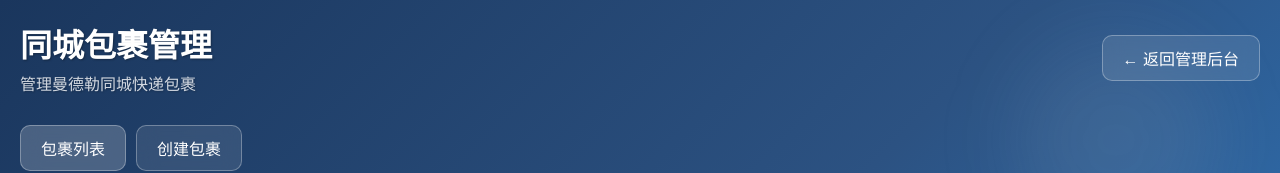
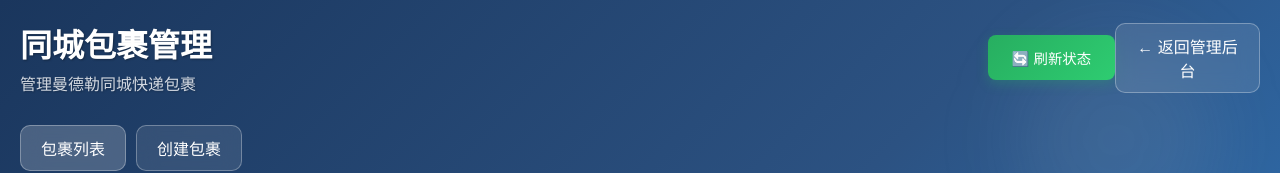
Before and after one commit to huangdelun16-lgtm/ml-express, a React (Create React App) app: page /admin/city-packages in a window 1280 px wide. Shown: the top 173 px of the page. Built offline with nearby package versions, Linux system fonts and the light colour scheme; no server answers; the database is empty; the HTML template or start-up script is replaced by a standard one.

Commit message:
Connect courier scan pickup to web status update

```diff
--- a/src/pages/CityPackages.tsx
+++ b/src/pages/CityPackages.tsx
@@ -42,6 +42,13 @@ const CityPackages: React.FC = () => {
   // 加载包裹数据
   useEffect(() => {
     loadPackages();
+
+    // 设置定时刷新，每30秒刷新一次包裹状态
+    const refreshInterval = setInterval(() => {
+      loadPackages();
+    }, 30000);
+
+    return () => clearInterval(refreshInterval);
   }, []);
 
   const loadPackages = async () => {
@@ -305,6 +312,7 @@ const CityPackages: React.FC = () => {
         position: 'relative',
         zIndex: 1
       }}>
+        <div style={{ display: 'flex', justifyContent: 'space-between', alignItems: 'center', width: '100%' }}>
           <div>
             <h1 style={{ fontSize: '2rem', margin: 0, textShadow: '1px 1px 2px rgba(0,0,0,0.3)' }}>
               {language === 'zh' ? '同城包裹管理' : language === 'en' ? 'City Package Management' : 'မြို့တွင်းပက်ကေ့ဂျ်စီမံခန့်ခွဲမှု'}
@@ -312,6 +320,36 @@ const CityPackages: React.FC = () => {
             <p style={{ margin: '5px 0 0 0', opacity: 0.8, textShadow: '1px 1px 2px rgba(0,0,0,0.3)' }}>
               {language === 'zh' ? '管理曼德勒同城快递包裹' : 'Manage local express packages in Mandalay'}
             </p>
+          </div>
+          <button
+            onClick={loadPackages}
+            style={{
+              background: 'linear-gradient(135deg, #27ae60 0%, #2ecc71 100%)',
+              color: 'white',
+              border: 'none',
+              padding: '0.75rem 1.5rem',
+              borderRadius: '8px',
+              cursor: 'pointer',
+              fontSize: '0.9rem',
+              fontWeight: '500',
+              display: 'flex',
+              alignItems: 'center',
+              gap: '0.5rem',
+              boxShadow: '0 4px 12px rgba(39, 174, 96, 0.3)',
+              transition: 'all 0.3s ease',
+              textShadow: 'none'
+            }}
+            onMouseOver={(e) => {
+              e.currentTarget.style.transform = 'translateY(-2px)';
+              e.currentTarget.style.boxShadow = '0 6px 16px rgba(39, 174, 96, 0.4)';
+            }}
+            onMouseOut={(e) => {
+              e.currentTarget.style.transform = 'translateY(0)';
+              e.currentTarget.style.boxShadow = '0 4px 12px rgba(39, 174, 96, 0.3)';
+            }}
+          >
+            🔄 {language === 'zh' ? '刷新状态' : 'Refresh Status'}
+          </button>
         </div>
         <button
           onClick={() => navigate('/admin/dashboard')}
```
Also changed, not shown: 1 other file (tests, documents, lock files or other folders). Lines whose indentation alone changed are shown as unchanged.
